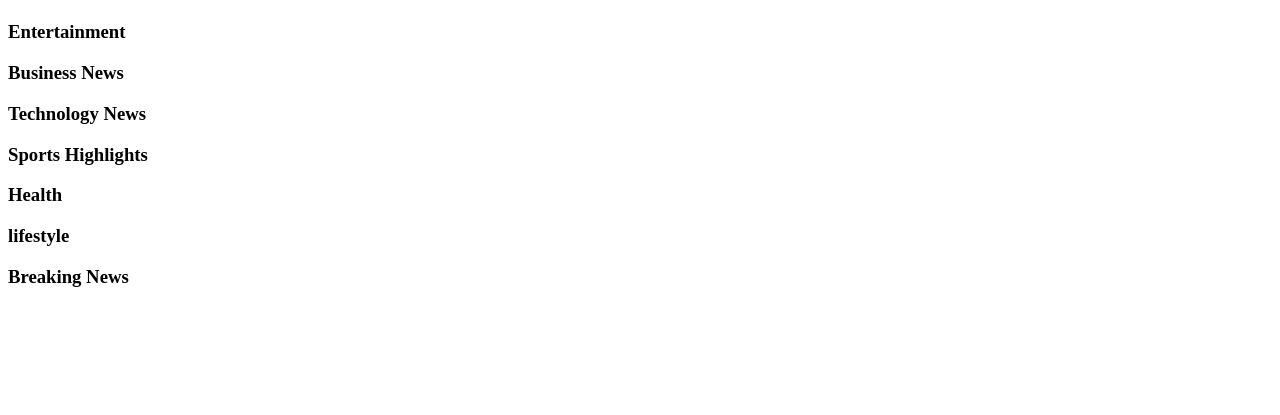
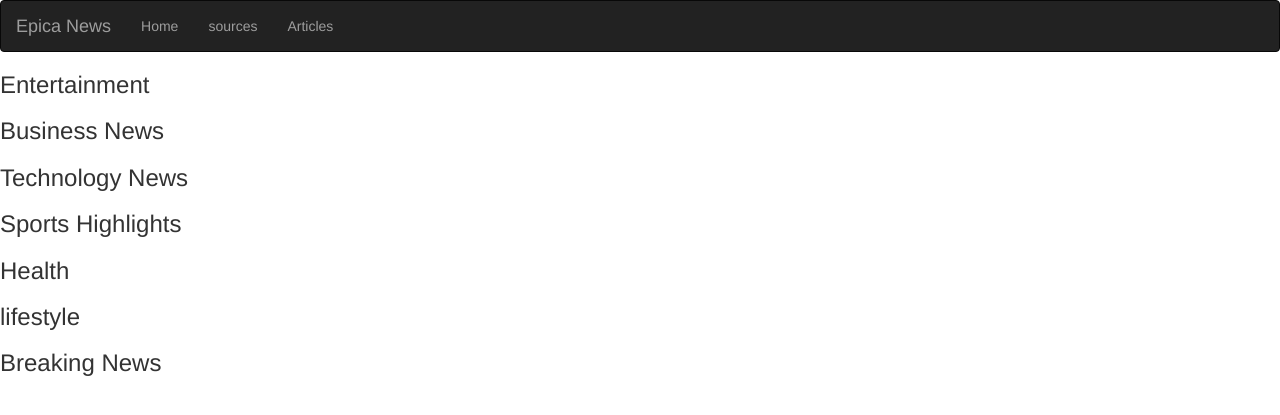
Before and after one commit to Paulwamaria/Epica-News, a Flask app: template app/templates/index.html in a window 1280 px wide. Shown: the top 415 px of the page. Run offline with Flask 2, Linux system fonts and the light colour scheme; the template is opened without the code that fills it, so the values that code supplies are empty; parts of the project's set-up code (start-up, migrations or seed data) failed here and were passed over; some libraries are stand-ins or nearby versions.

Commit message:
Add navbar

```diff
--- a/app/templates/base.html
+++ b/app/templates/base.html
@@ -1,3 +1,4 @@
+{% extends 'bootstrap/base.html' %}
 <!DOCTYPE html>
 <html lang="en">
 
@@ -13,7 +14,10 @@
 </head>
 
 <body>
-
+    <!-- Navbar block  -->
+    {% block navbar %}
+    {% include 'navbar.html' %}
+    {% endblock %}
     <!-- Content block -->
 
     {% block content %}
--- /dev/null
+++ b/app/templates/navbar.html
@@ -0,0 +1,22 @@
+<div class="navbar navbar-inverse" role="navigation">
+    <div class="container-fluid">
+        <div class="navbar-header">
+            <button type="button" class="navbar-toggle" data-toggle="collapse" data-target=".navbar-collapse">
+                <span class="sr-only">Toggle navigation</span>
+                <span class="icon-bar"></span>
+                <span class="icon-bar"></span>
+                <span class="icon-bar"></span>
+            </button>
+            <a class="navbar-brand" href="/"> Epica News </a>
+        </div>
+        <div class="navbar-collapse collapse">
+            <ul class="nav navbar-nav">
+                <li><a href="/">Home</a></li>
+                <li><a href="/">sources</a></li>
+                <li><a href="/">Articles</a></li>
+
+                </ul>
+        </div>
+
+    </div>
+</div>
```
